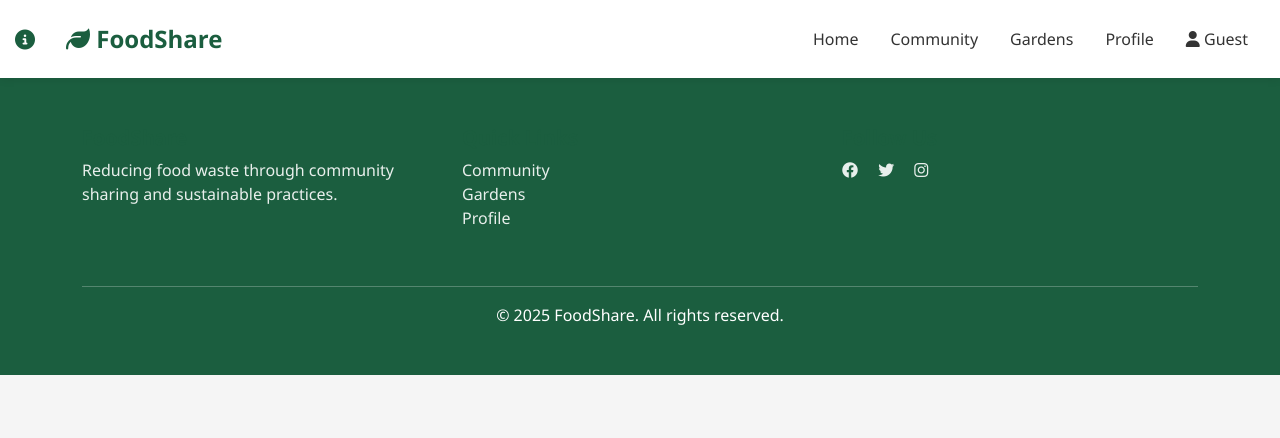
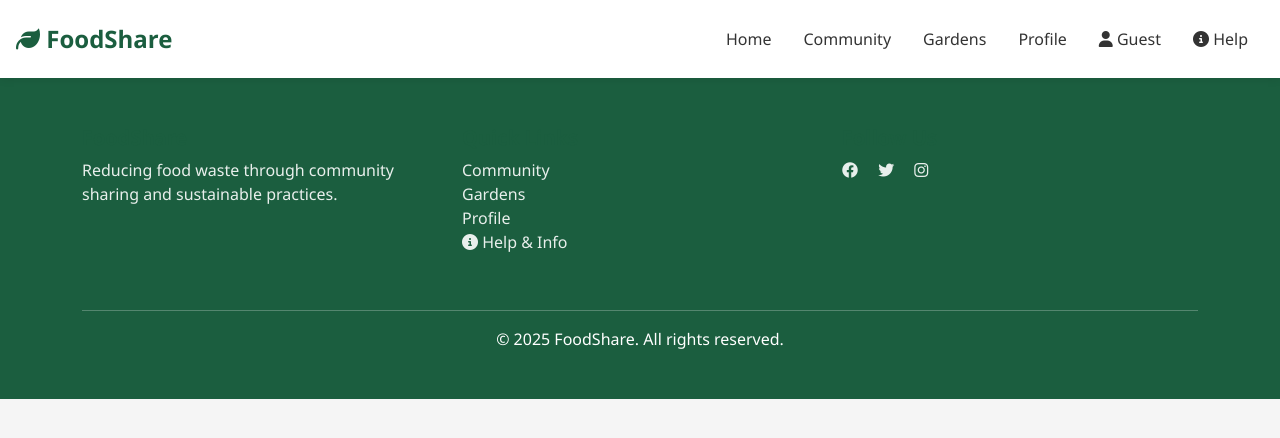
Before and after one commit to lginn26/cpsc4140-PlotToPlate, a Python web app: template foodshare-app/templates/base.html in a window 1280 px wide. Shown: the top 438 px of the page. Run offline with Jinja, Linux system fonts and the light colour scheme; the template is opened without the code that fills it, so the values that code supplies are empty; some libraries are stand-ins or nearby versions.

Commit message:
Move Help button to right side of navbar and add Help link to footer

```diff
--- a/foodshare-app/templates/base.html
+++ b/foodshare-app/templates/base.html
@@ -80,21 +80,14 @@
             }
         }
 
-        /* Help Button Positioning */
-        .help-button-left {
-            position: absolute;
-            left: 15px;
+        /* Help Button Styling */
+        .help-button {
             color: var(--primary-green);
             transition: color 0.3s ease;
-            z-index: 10;
         }
 
-        .help-button-left:hover {
+        .help-button:hover {
             color: var(--dark-green);
-        }
-
-        .navbar-brand {
-            margin-left: 50px;
         }
     </style>
 </head>
@@ -105,9 +98,6 @@
     <!-- Navigation -->
     <nav class="navbar navbar-expand-lg sticky-top" aria-label="Main navigation">
         <div class="container-fluid px-3">
-            <a class="help-button-left" href="#" data-bs-toggle="modal" data-bs-target="#helpModal" aria-label="Help and information" title="Help">
-                <i class="fas fa-info-circle fa-lg"></i>
-            </a>
             <a class="navbar-brand" href="/">
                 <i class="fas fa-leaf" aria-hidden="true"></i> FoodShare
             </a>
@@ -121,6 +111,11 @@
                     <li class="nav-item"><a class="nav-link" href="/garden">Gardens</a></li>
                     <li class="nav-item"><a class="nav-link" href="/profile">Profile</a></li>
                     <li class="nav-item"><a class="nav-link" href="/guest" title="Browse as guest (kiosk mode)"><i class="fas fa-user"></i> Guest</a></li>
+                    <li class="nav-item">
+                        <a class="nav-link help-button" href="#" data-bs-toggle="modal" data-bs-target="#helpModal" aria-label="Help and information" title="Help">
+                            <i class="fas fa-info-circle"></i> Help
+                        </a>
+                    </li>
                 </ul>
             </div>
         </div>
@@ -305,6 +300,7 @@
                         <li><a href="/community" class="text-light text-decoration-none">Community</a></li>
                         <li><a href="/garden" class="text-light text-decoration-none">Gardens</a></li>
                         <li><a href="/profile" class="text-light text-decoration-none">Profile</a></li>
+                        <li><a href="#" class="text-light text-decoration-none" data-bs-toggle="modal" data-bs-target="#helpModal"><i class="fas fa-info-circle"></i> Help & Info</a></li>
                     </ul>
                 </div>
                 <div class="col-md-4 mb-4">
```
